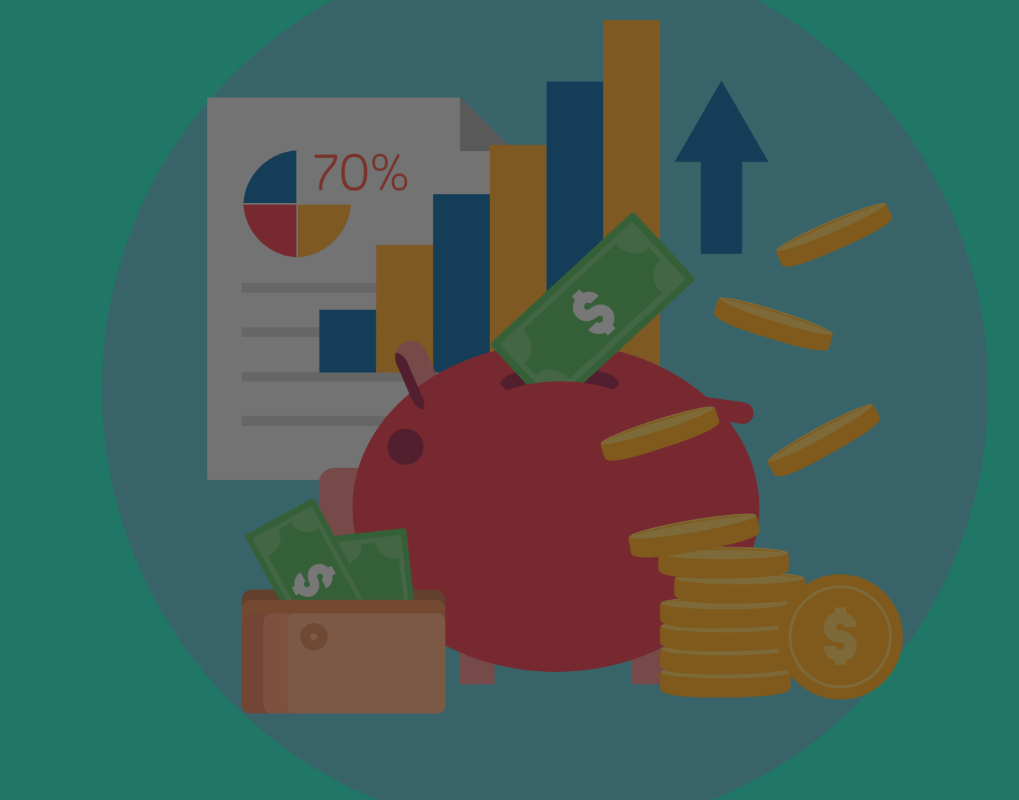
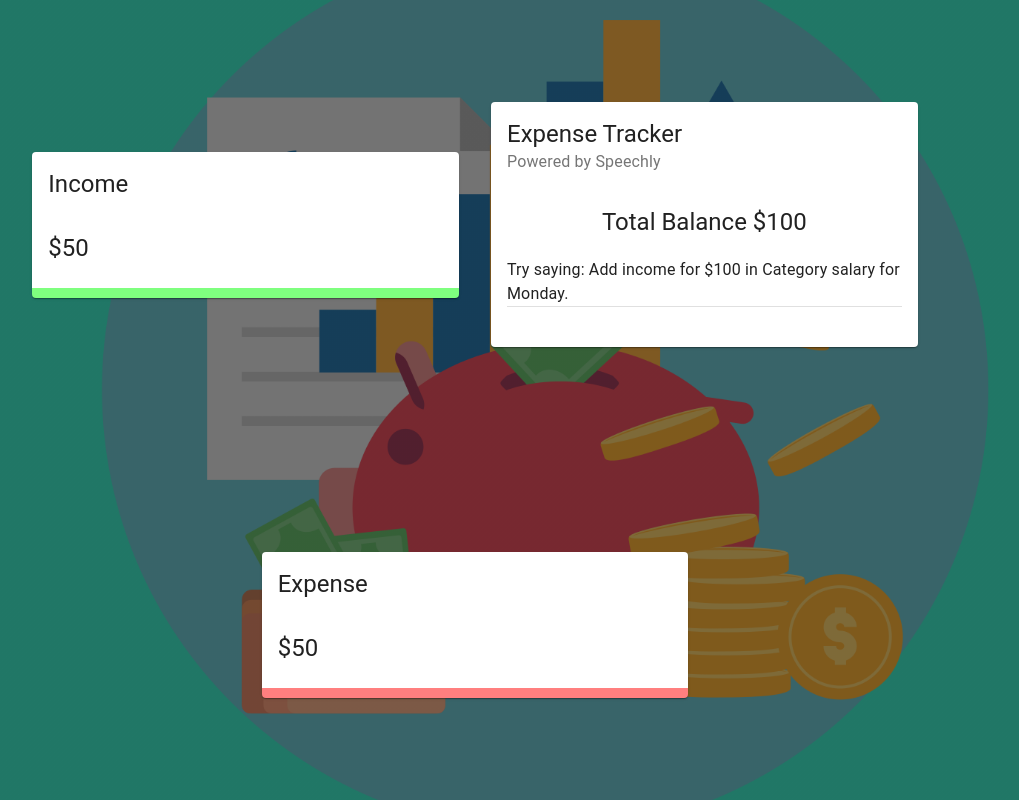
Before and after one commit to shubham21699/Expense-Tracker, a React (Create React App) app: page / in a window 1280 px wide. Shown: the whole page, without its empty margins (165-1184 px from the left). Built offline with nearby package versions, Linux system fonts and the light colour scheme.

Commit message:
All the 3 cards are initialized.

```diff
--- a/src/App.js
+++ b/src/App.js
@@ -1,10 +1,26 @@
 import React from 'react';
 import './App.css';
+import { Grid } from '@material-ui/core';
+import Details from './components/Details/Details';
+import useStyles from './styles';
+import Main from './components/Main/Main';
 
 function App() {
+  const classes = useStyles();
+
   return (
-    <div className="App">
-
+    <div>
+      <Grid className={classes.grid} container spacing={0} alignItems='center' justify='center' style={{ height: '100vh' }}>
+        <Grid item xs={12} sm={4}>
+          <Details title="Income" />
+        </Grid>
+        <Grid item xs={12} sm={4}>
+          <Main />
+        </Grid>
+        <Grid item xs={12} sm={4}>
+          <Details title="Expense" />
+        </Grid>
+      </Grid>
     </div>
   );
 }
--- /dev/null
+++ b/src/components/Details/Details.jsx
@@ -0,0 +1,22 @@
+import React from 'react';
+import { Card, CardHeader, CardContent, Typography } from '@material-ui/core';
+import { Doughnut } from 'react-chartjs-2';
+import useStyles from './styles';
+
+const Details = ({ title }) => {
+    const classes = useStyles();
+
+    return (
+        <Card className={title === 'Income' ? classes.income : classes.expense}>
+            <CardHeader title={title} />
+            <CardContent>
+                <Typography variant='h5'>
+                    $50
+                </Typography>
+                {/* <Doughnut data="DATA" /> */}
+            </CardContent>
+        </Card>
+    )
+}
+
+export default Details
--- /dev/null
+++ b/src/components/Details/styles.js
@@ -0,0 +1,12 @@
+import { makeStyles } from "@material-ui/core";
+
+export default makeStyles(() => ({
+
+    income: {
+        borderBottom: '10px solid rgba(0, 255, 0, 0.5)',
+    },
+    expense: {
+        borderBottom: '10px solid rgba(255, 0, 0, 0.5)',
+    }
+
+}));
--- /dev/null
+++ b/src/components/Main/Main.jsx
@@ -0,0 +1,34 @@
+import React from 'react';
+import { Card, CardHeader, CardContent, Typography, Grid, Divider } from '@material-ui/core';
+import { CallMissedSharp } from '@material-ui/icons';
+import useStyles from './styles';
+
+const Main = () => {
+    const classes = useStyles();
+
+    return (
+        <Card className={classes.root}>
+            <CardHeader title="Expense Tracker" subheader="Powered by Speechly" />
+            <CardContent>
+                <Typography align='center' variant='h5'>
+                    Total Balance $100
+                </Typography>
+                <Typography variant='subtitle1' style={{ lineHeight: '1.5em', marginTop: '20px' }}>
+                    {/* Info card */}
+                    Try saying: Add income for $100 in Category salary for Monday.
+                </Typography>
+                <Divider />
+                {/* Form */}
+            </CardContent>
+            <CardContent className={classes.cartContent}>
+                <Grid container spacing={2} >
+                    <Grid item xs={12} >
+                        {/* <List /> */}
+                    </Grid>
+                </Grid>
+            </CardContent>
+        </Card>
+    )
+}
+
+export default Main
--- /dev/null
+++ b/src/components/Main/styles.js
@@ -0,0 +1,24 @@
+import { makeStyles } from '@material-ui/core/styles';
+
+export default makeStyles((theme) => ({
+  media: {
+    height: 0,
+    paddingTop: '56.25%', // 16:9
+  },
+  expand: {
+    transform: 'rotate(0deg)',
+    marginLeft: 'auto',
+    transition: theme.transitions.create('transform', {
+      duration: theme.transitions.duration.shortest,
+    }),
+  },
+  expandOpen: {
+    transform: 'rotate(180deg)',
+  },
+  cartContent: {
+    paddingTop: 0,
+  },
+  divider: {
+    margin: '20px 0',
+  },
+}));
--- /dev/null
+++ b/src/styles.js
@@ -0,0 +1,30 @@
+import { makeStyles } from '@material-ui/core/styles';
+
+export default makeStyles((theme) => ({
+  desktop: {
+    [theme.breakpoints.up('sm')]: {
+      display: 'none',
+    },
+  },
+  mobile: {
+    [theme.breakpoints.down('sm')]: {
+      display: 'none',
+    },
+  },
+  main: {
+    [theme.breakpoints.up('sm')]: {
+      paddingBottom: '5%',
+    },
+  },
+  last: {
+    [theme.breakpoints.down('sm')]: {
+      marginBottom: theme.spacing(3),
+      paddingBottom: '200px',
+    },
+  },
+  grid: {
+    '& > *': {
+      margin: theme.spacing(2),
+    },
+  },
+}));
```
